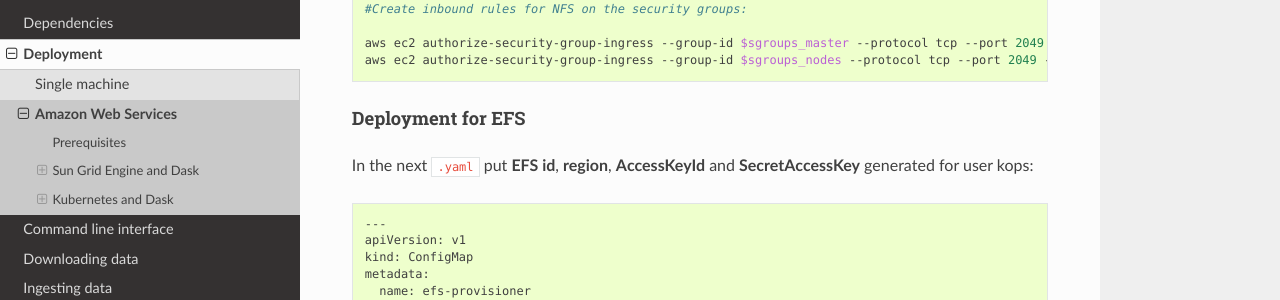
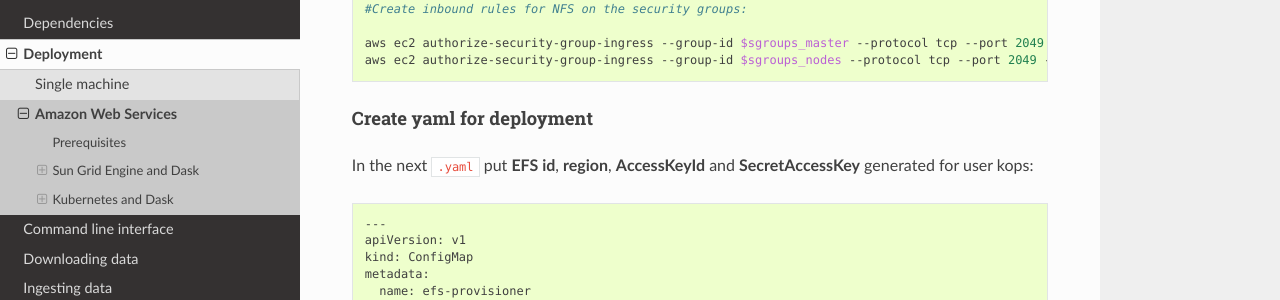
Before and after one commit to CONABIO/antares3, a Sphinx documentation site: the page built from docs/deployment/aws_cloud.rst, in a window 1280 px wide and 900 px high, scrolled down 20860 px. Shown: the part 154-454 px from the top of the window. Built offline with Sphinx 7.4.7 and the Read the Docs theme 2.0.0, drawn with Linux system fonts in a browser that asks for light colours.

Commit message:
change subtitle name for efs-provisioner deployment

```diff
--- a/docs/deployment/aws_cloud.rst
+++ b/docs/deployment/aws_cloud.rst
@@ -983,8 +983,8 @@
 	aws ec2 authorize-security-group-ingress --group-id $sgroups_nodes --protocol tcp --port 2049 --source-group $sgroups_nodes --region $region
 
 
-Deployment for EFS
-^^^^^^^^^^^^^^^^^^
+Create yaml for deployment
+^^^^^^^^^^^^^^^^^^^^^^^^^^
 
 In the next ``.yaml`` put **EFS id**, **region**, **AccessKeyId** and **SecretAccessKey** generated for user kops:
 
```
